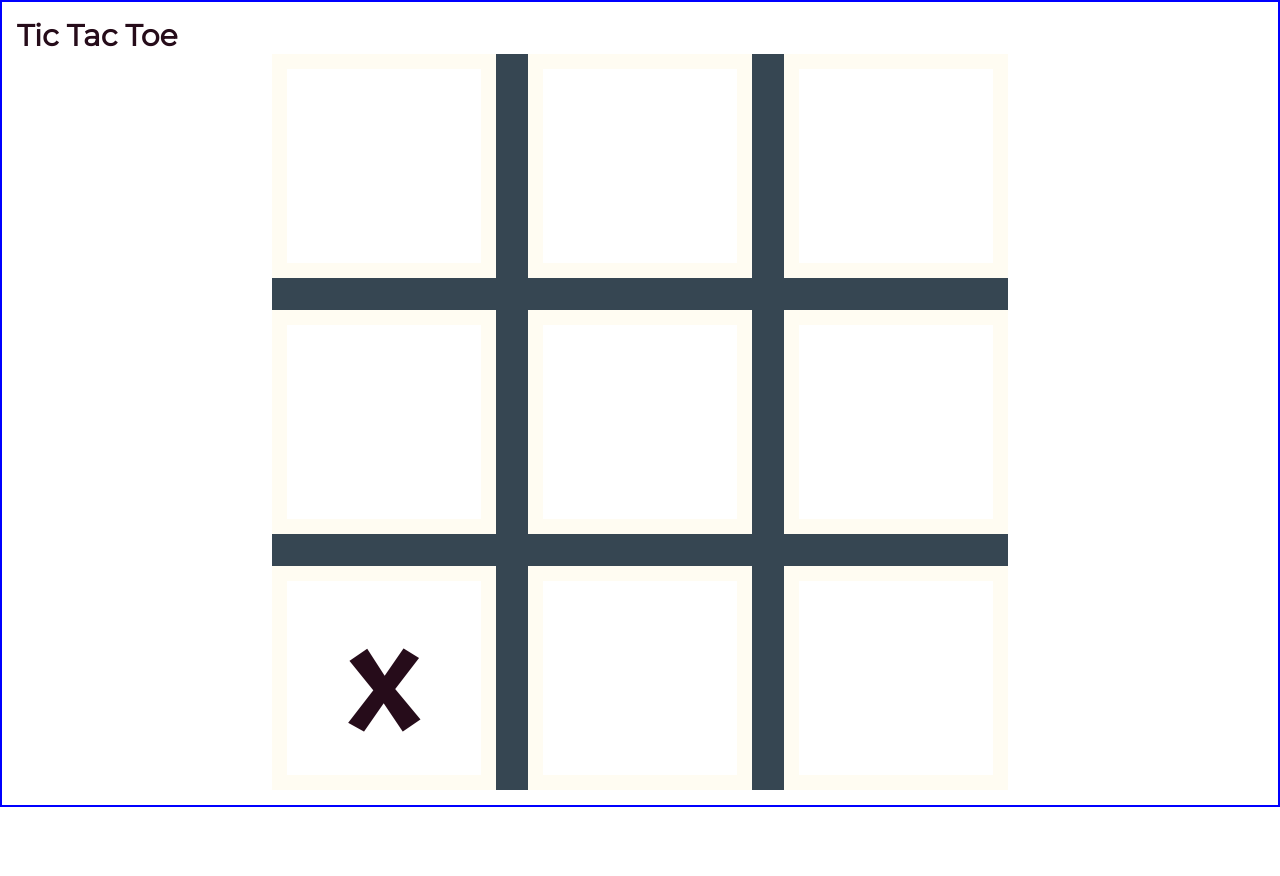
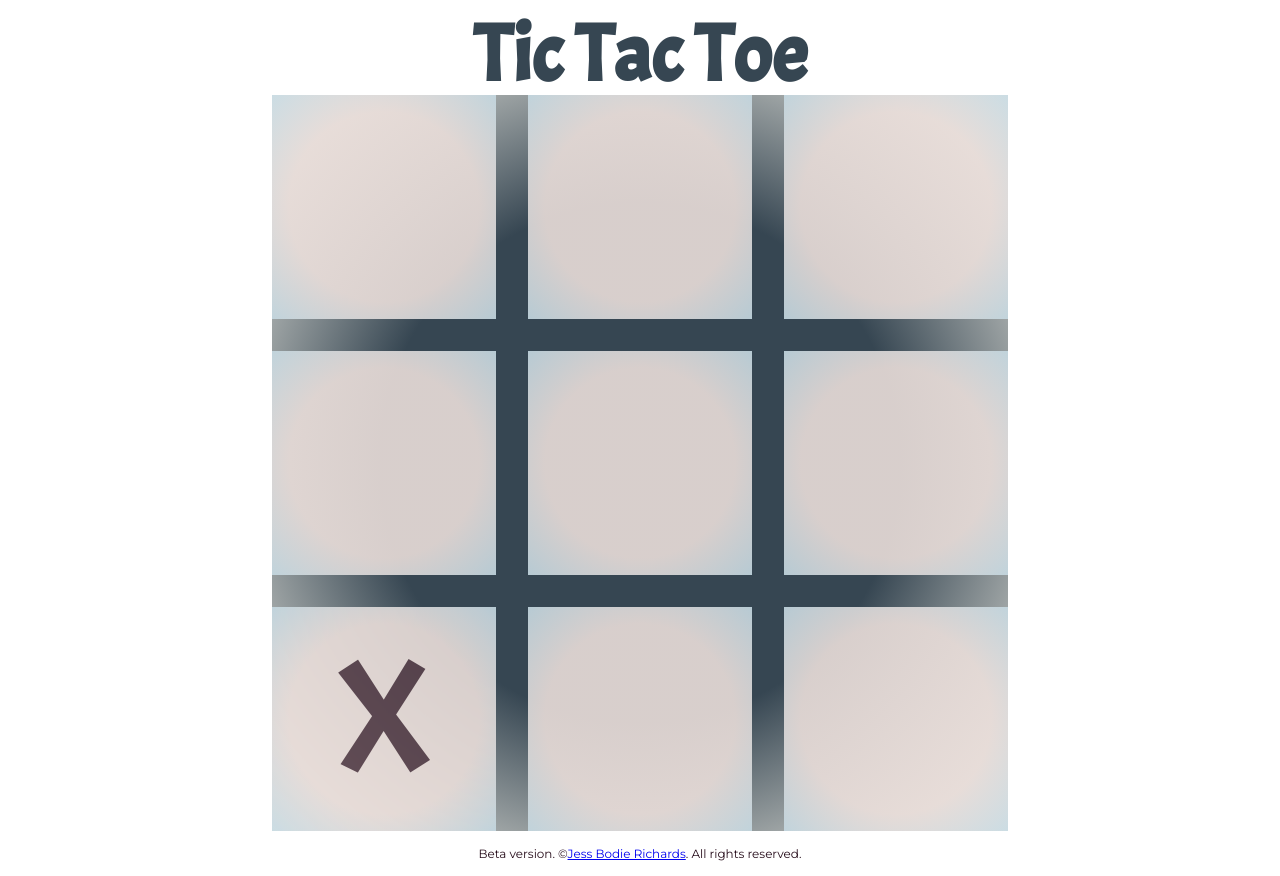
Before and after one commit to jessbodie/tictactoe, a website built with webpack: page src/index.html in a window 1280 px wide. Before the commit the page ends 800 px from the top, so only its background shows below. Built offline with nearby package versions, Linux system fonts and the light colour scheme; files whose address does not match are found by name.

Commit message:
UI improvements, add footer

```diff
--- a/src/index.html
+++ b/src/index.html
@@ -5,7 +5,7 @@
      <link href="https://fonts.googleapis.com/css?family=Acme|Montserrat" rel="stylesheet">
      <link rel="stylesheet" type="text/css" href="css/style.css">
      <meta http-equiv="Content-Type" content="text/html; charset=UTF-8">
-     <meta name="description" content="The greatest CV website on Earth, courtesy Jess Bodie Richards">
+     <meta name="description" content="Another JavaScript Tic Tac Toe">
      <meta name="robots" content="index, follow">
      <meta name="viewport" content="width=device-width, initial-scale=1.0, minimum-scale=1.0, maximum-scale=1.0, user-scalable=0">
 
@@ -22,13 +22,15 @@
         <div class="board" id="board">
         </div>
     </form>
-
+    <footer>
+            <div class="footer">
+              <p>Beta version. &copy;<a href="http://jessbodierichards.com" target="_blank">Jess Bodie Richards</a>. All rights reserved.</p></div>
+        </footer>
 
 
 
 
 </div>
 
-
 </body>
 </html>
--- a/src/scss/_base.scss
+++ b/src/scss/_base.scss
@@ -12,22 +12,28 @@ html {
   font-size: calc(6.5px + .66vw);
   // font-size: 62.5%; // 1rem = 10px
   width: 100%;
-  height: 100%;
 }
 
 body {
-    // min-width: $app-min-width;
-    // max-width: $app-max-width;
     margin: 0 auto;
     color: $color-black;
-    position: fixed; // testing
-    overflow: hidden; // testing
     -webkit-text-size-adjust: 100%;
     width: 100%;
-    height: 100%;
+    font-family: 'Acme', sans-serif;
   }
 
   h1 {
+    text-align: center;
+    font-weight: bolder;
+    font-size: 10vmin;
+    color: $color-gray;
+    line-height: 1;
+  }
+
+  footer {
     font-family: 'Montserrat', sans-serif;
-    color: $color-black;
+    text-align: center;
+    font-weight: normal;
+    margin-top: 1rem;
+    font-size: .8rem;
   }
--- a/src/scss/_layout.scss
+++ b/src/scss/_layout.scss
@@ -1,8 +1,9 @@
 .cont {
-    border: 2px solid blue;
     padding: 1rem;
+    display: flex;
+    flex-direction: column;
+}
 
-}
 .board {
     display: grid;
     grid-template-rows: repeat(3, 28vmin);
@@ -16,12 +17,13 @@
     width: 92vmin;
     margin: 0 auto;
 
-    background-color: $color-gray;
+    background: radial-gradient(ellipse at 50%, $color-gray 50%, $color-white);
 
     &__space {
         padding: 1rem;
-        background-color: $color-white;
+        background: radial-gradient(circle at 50%, $color-tan-lt 60%, $color-blue-lt);
         font-family: 'Acme', sans-serif;
+        opacity: .9;
 
         input {
             outline: 0px;
@@ -32,7 +34,10 @@
             width: 100%;
             height: 100%;
             text-align: center;
-
+            opacity: .75;
+            background: transparent;
+            text-transform: uppercase;
+            transition: 1s opacity;
         }
 
 
```
